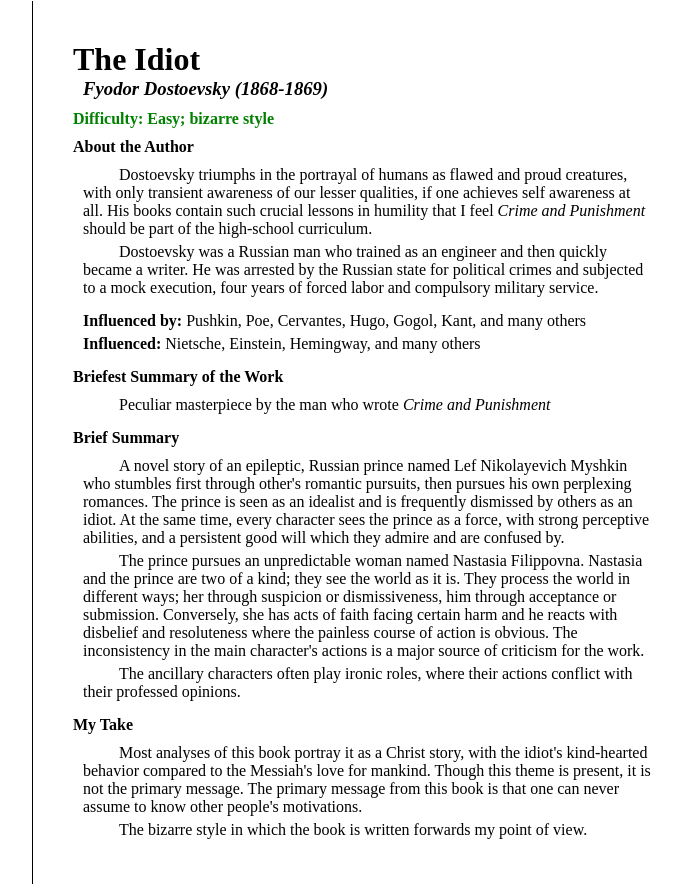
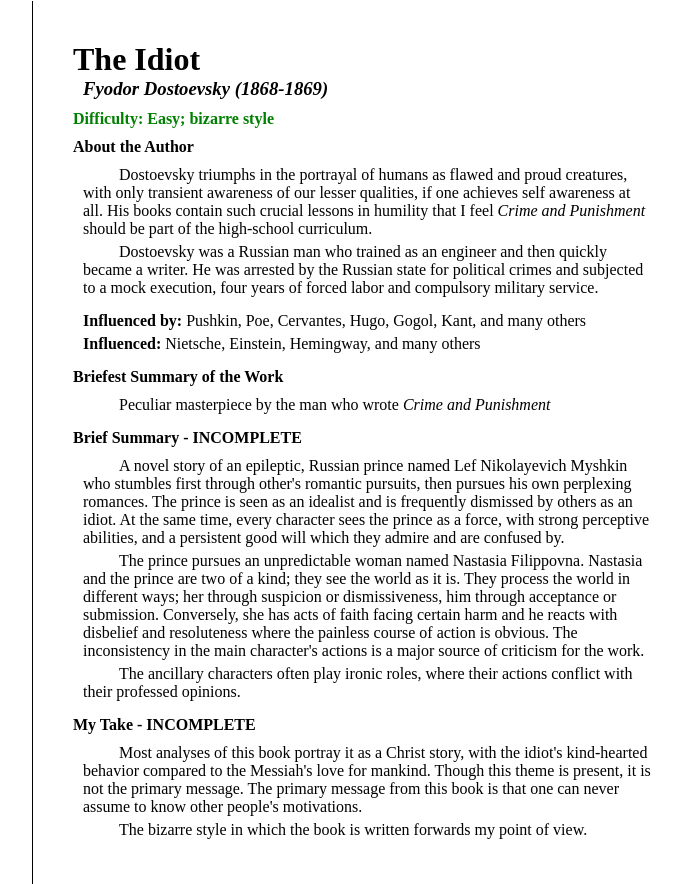
Before and after one commit to Patrick-Kendall/Patrick-Kendall.github.io, a plain HTML site: page russianLit.html in a window 1280 px wide. Shown: the part 459-1343 px from the top of the page, without its empty margins (273-955 px from the left). Drawn offline with Linux system fonts and the light colour scheme.

Commit message:
labeled incomplete

```diff
--- a/russianLit.html
+++ b/russianLit.html
@@ -53,13 +53,13 @@
         <p class="first-paragraph">&emsp; &emsp;Peculiar masterpiece by the man who wrote <i>Crime and Punishment</i> </p>
         <!-- =========================================================== -->
 
-        <h4 class="first">Brief Summary</h4>
+        <h4 class="first">Brief Summary - INCOMPLETE</h4>
         <p class="first-paragraph">&emsp; &emsp;A novel story of an epileptic, Russian prince named Lef Nikolayevich Myshkin who stumbles first through other's romantic pursuits, then pursues his own perplexing romances. The prince is seen as an idealist and is frequently dismissed by others as an idiot. At the same time, every character sees the prince as a force, with strong perceptive abilities, and a persistent good will which they admire and are confused by.</p>
         <p class="paragraph"> &emsp; &emsp;The prince pursues an unpredictable woman named Nastasia Filippovna. Nastasia and the prince are two of a kind; they see the world as it is. They process the world in different ways; her through suspicion or dismissiveness, him through acceptance or submission. Conversely, she has acts of faith facing certain harm and he reacts with disbelief and resoluteness where the painless course of action is obvious. The inconsistency in the main character's actions is a major source of criticism for the work. </p>
         <p class="paragraph">&emsp; &emsp;The ancillary characters often play ironic roles, where their actions conflict with their professed opinions. </p>
         <!-- =========================================================== -->
 
-        <h4 class="first">My Take</h4>
+        <h4 class="first">My Take - INCOMPLETE</h4>
         <p class="first-paragraph">&emsp; &emsp;Most analyses of this book portray it as a Christ story, with the idiot's kind-hearted behavior compared to the Messiah's love for mankind. Though this theme is present, it is not the primary message. The primary message from this book is that one can never assume to know other people's motivations.</p>
         <p class="paragraph">&emsp; &emsp;The bizarre style in which the book is written forwards my point of view. </p>
 
```
